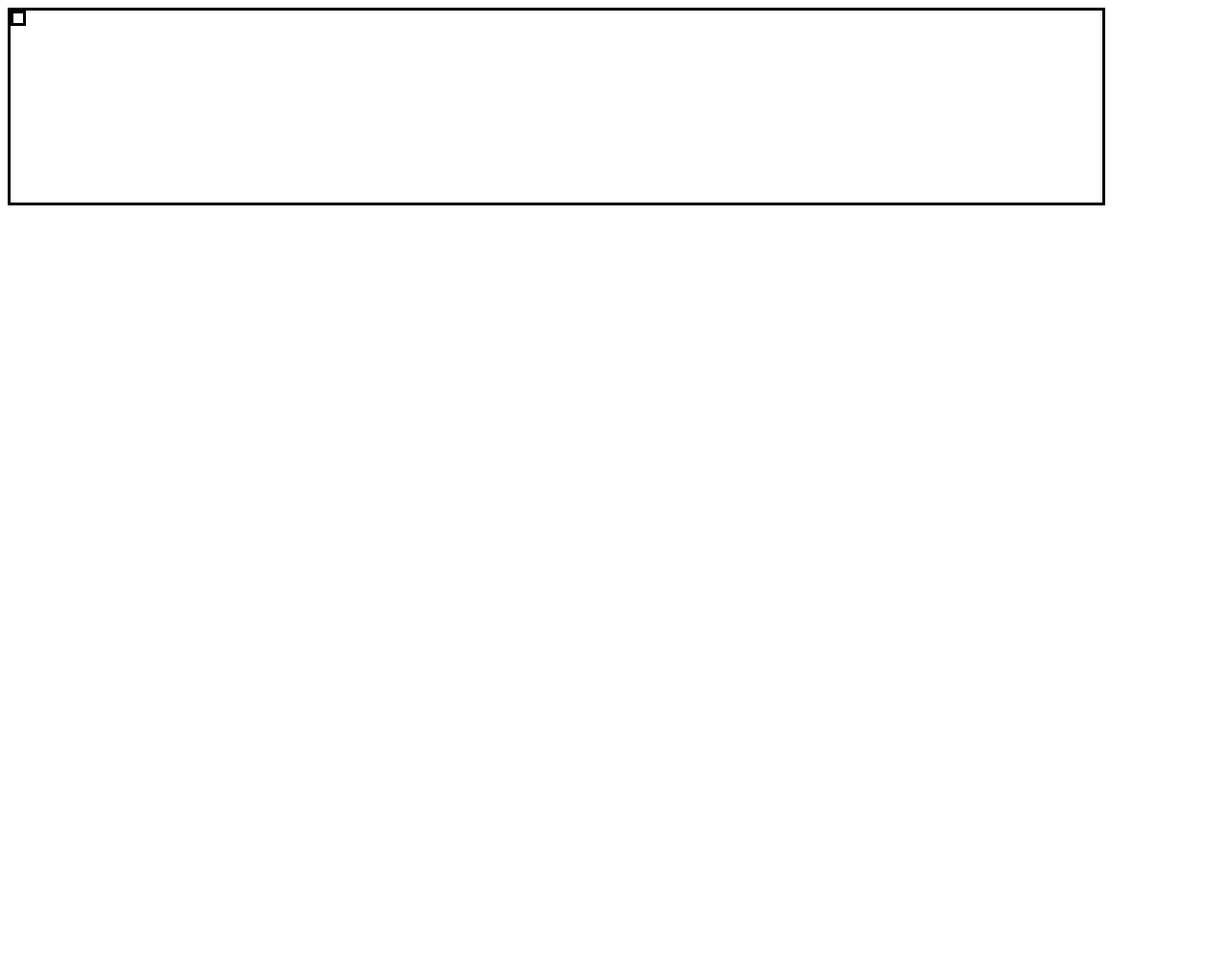
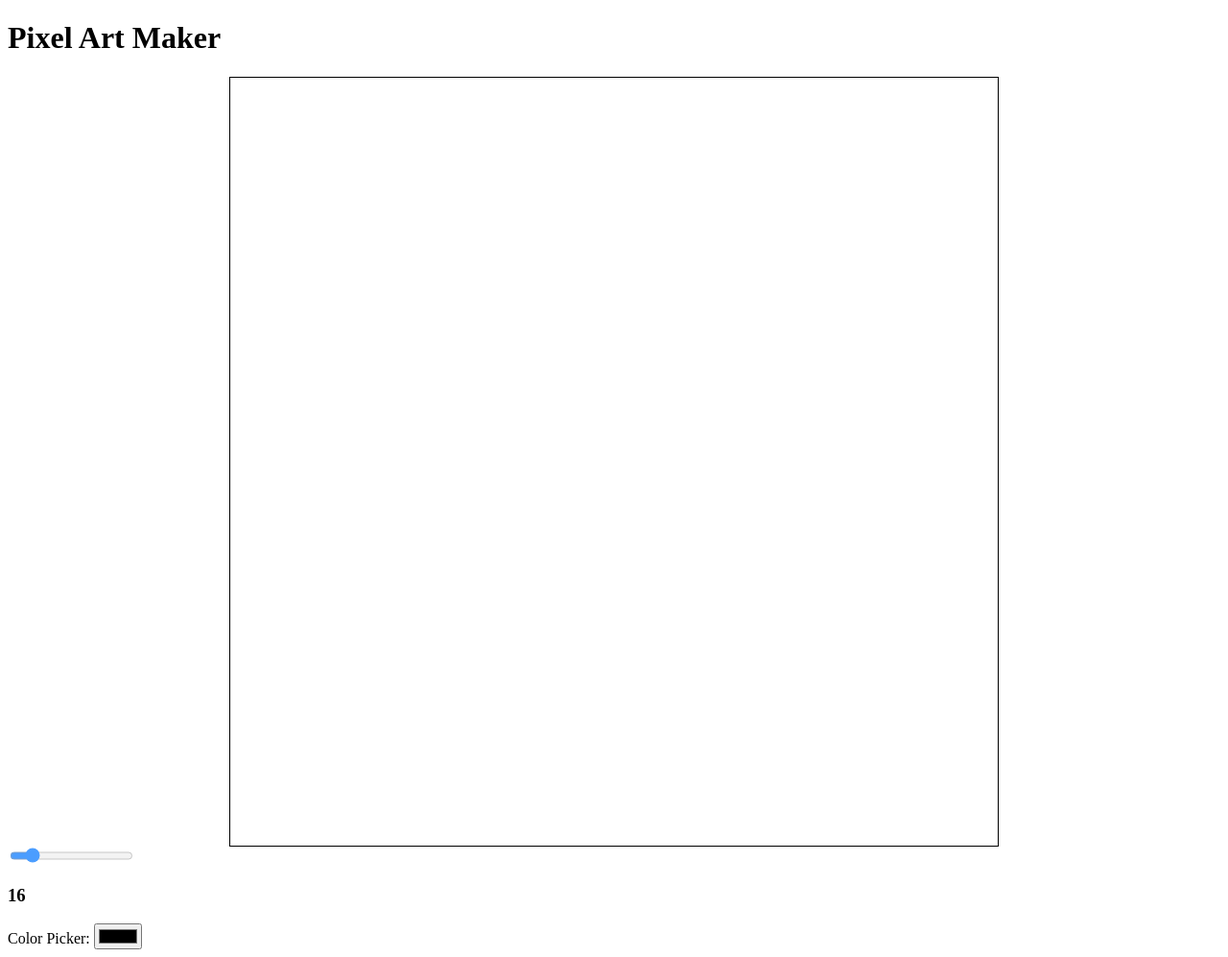
Before and after one commit to samhgroves/pixel-art, a plain HTML site: page index.html in a window 1280 px wide. Shown: the whole page at 96% size. Before the commit the page ends 800 px from the top, so only its background shows below. Drawn offline with Linux system fonts and the light colour scheme.

Commit message:
V.1 with grid size and color picker tools

```diff
--- a/index.html
+++ b/index.html
@@ -4,13 +4,18 @@
     <meta charset="UTF-8">
     <meta name="viewport" content="width=device-width, initial-scale=1.0">
     <meta http-equiv="X-UA-Compatible" content="ie=edge">
-    <title>HTML 5 Boilerplate</title>
+    <title>Pixel Art Maker</title>
     <link rel="stylesheet" href="style.css">
     <script src="script.js" defer></script>
   </head>
   <body>
-    <div class="container">
-
+    <h1>Pixel Art Maker</h1>
+    <div class="container"></div>
+    <div class="slidercontainer">
+      <input type="range" min="2" max="100" value="16" class="slider" id="myRange">
+      <h3 id="sliderValue"></h3>
     </div>
+    <label for="colorpicker">Color Picker:</label>
+   <input type="color" id="colorpicker" value="#000000">
   </body>
 </html>
--- a/script.js
+++ b/script.js
@@ -1,4 +1,65 @@
-const newDiv = document.createElement('div');
-newDiv.classList.add('box');
+//Make initial grid
 const container = document.querySelector('.container');
-container.appendChild(newDiv);
+let gridSize = 16;
+let root = document.querySelector(':root');
+root.style.setProperty('--gridSize', gridSize);
+
+function resetGrid() {
+    while (container.firstChild) {
+        container.removeChild(container.firstChild)
+    }
+}
+
+function makeGrid(gridSize) {
+    resetGrid();
+    for (let i = 0; i < gridSize * gridSize ; i++) {
+        box = document.createElement('box');
+        box.className = 'box';
+
+        container.appendChild(box);
+    }
+}
+makeGrid(gridSize);
+
+//Listen for mouse drag or click
+window.mouseDown = false;
+document.onmousedown = function() {
+    window.mouseDown = true;
+}
+document.onmouseup = function() {
+    window.mouseDown = false;
+}
+document.addEventListener("mouseover", function(e){
+    const target = e.target.closest(".box");
+    if (window.mouseDown == true) {
+        if(target){
+            target.style.backgroundColor = color;
+          }
+    }
+  });
+
+document.addEventListener("mousedown", function(e){
+    const target = e.target.closest(".box");
+        if(target){
+            target.style.backgroundColor = color;
+          }
+  });
+
+//Slider
+let slider = document.getElementById('myRange');
+let output = document.getElementById('sliderValue');
+output.innerText = slider.value;
+
+slider.oninput = function() {
+    output.innerHTML = this.value;
+    gridSize = this.value;
+    makeGrid(this.value);
+    root.style.setProperty('--gridSize', this.value);
+  }
+
+
+let colorPicker = document.getElementById('colorpicker');
+let color = '#000000';
+colorPicker. oninput = function () {
+color = this.value;
+  }
--- a/style.css
+++ b/style.css
@@ -1,10 +1,30 @@
+:root {
+    --gridSize: 0;
+}
+
 .container {
-    width: 90%;
-    height: 200px;
-    border: solid black 3px;
+    display: grid;
+    justify-content: center;
+    grid-gap: 0em;
+    grid-template-columns: repeat(var(--gridSize), 1fr);
+    grid-template-columns: repeat(var(--gridSize), 1fr);
+    aspect-ratio: 1 / 1;
+    max-width: 800px;
+    margin: auto;
+    border: solid black 1px;
 }
+
 .box {
-    width: 10px;
-    height: 10px;
-    border: solid black 3px;
+    padding: 0em;
+    border: solid black 0px;
+    text-align: center;
 }
+
+.slider {
+    max-width: 500px;
+    height: 15px;
+    border-radius: 5px;
+    background: #d3d3d3;
+    outline: none;
+    opacity: 0.7;
+  }
```
